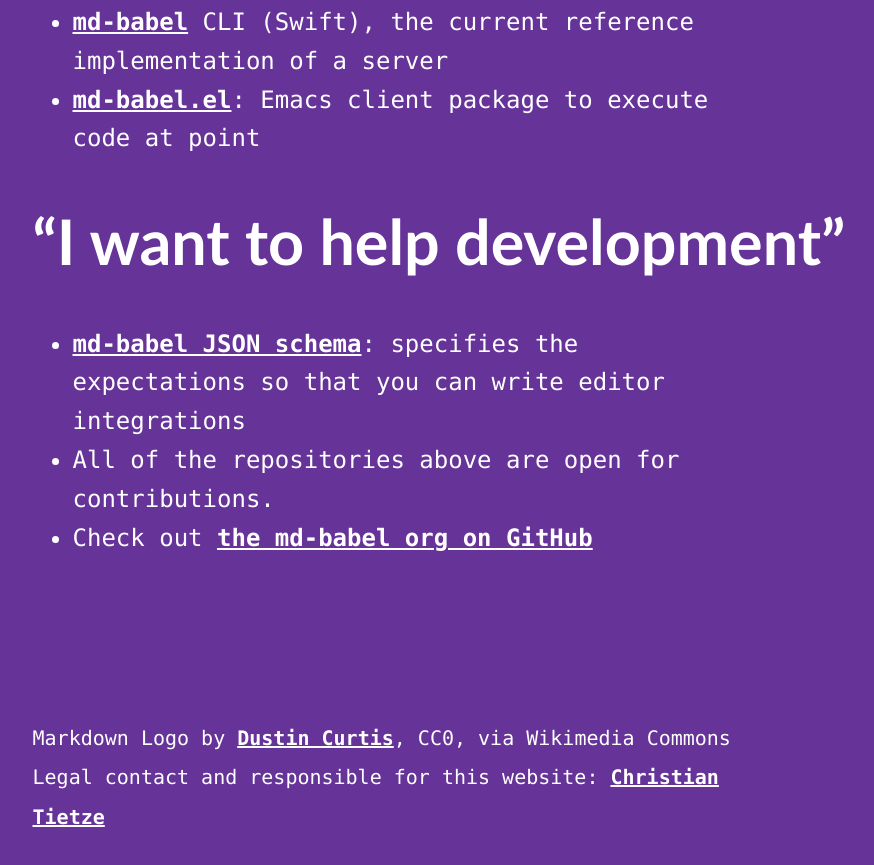
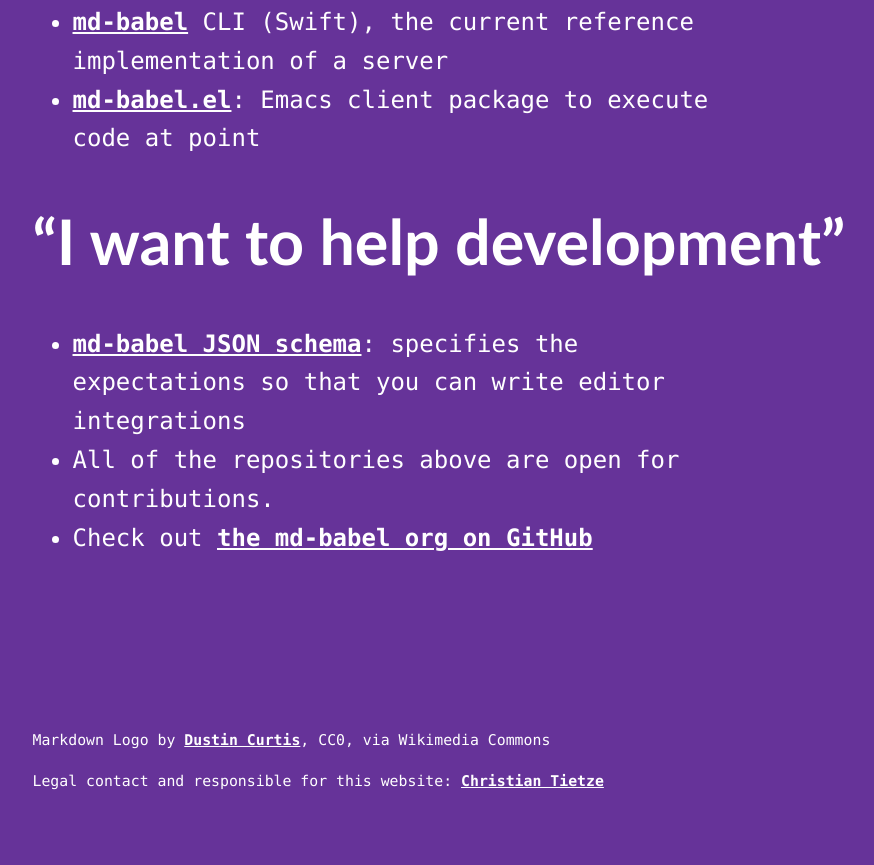
Before and after one commit to md-babel/md-babel.github.io, a plain HTML site: page index.html in a window 1280 px wide. Shown: the part 1269-2134 px from the top of the page, without its empty margins (156-1030 px from the left). Drawn offline with Linux system fonts and the light colour scheme.

Commit message:
define how small small is

```diff
--- a/index.html
+++ b/index.html
@@ -25,7 +25,6 @@
       html { font-family: var(--font-mono); }
       body { font-size: var(--step-0); line-height: 1.618em; }
 
-      * { margin-block: 0; }
       h1, h2, h3 {
         font-family: var(--font-sans);
         font-weight: 600;
@@ -36,9 +35,11 @@
       blockquote { font-style: italic; font-size: var(--step-1); margin-inline: 0; }
       blockquote cite { font-size: var(--step-0); }
       pre, code { font-family: var(--font-mono); }
+      small { font-size: var(--step--1); }
 
       /* Layout */
       :root { --flow-space: calc(2 * 1.618rem); }
+      * { margin-block: 0; }
       .container {
         display: grid;
         grid-template-columns: 1fr [content-start] minmax(0, 50ch) [content-end] 2fr;
```
